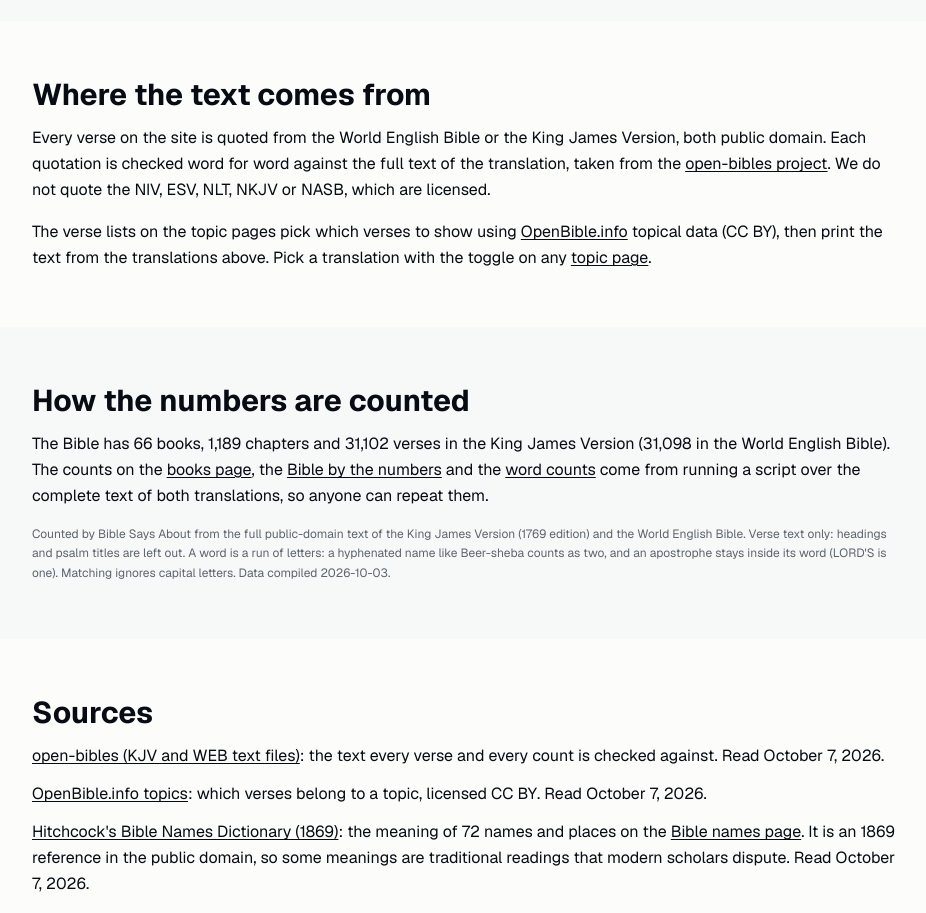
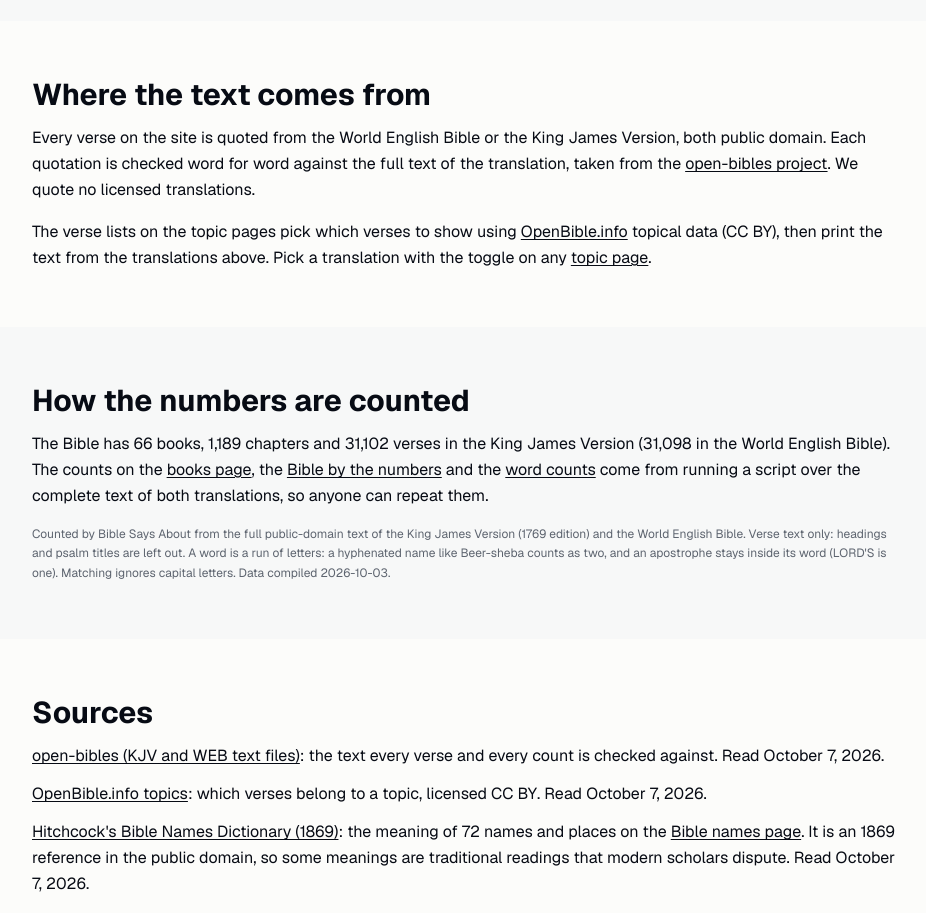
Before and after one commit to rdoyle99/biblesaysabout.com, a Next.js app: page /about in a window 1280 px wide. Shown: the part 1040-1953 px from the top of the page, without its empty margins (176-1102 px from the left). Built offline with nearby package versions, Linux system fonts and the light colour scheme.

Commit message:
about page: say we quote no licensed translations (matches the ledger)
Co-Authored-By: Claude Opus 5.5 <noreply@anthropic.com>
Claude-Session: https://claude.ai/code/session_01JSza6umvJ6972eMPd487Fn

```diff
--- a/app/about/page.js
+++ b/app/about/page.js
@@ -99,7 +99,7 @@ export default function About() {
             <a href="https://github.com/seven1m/open-bibles" rel="noopener" className="underline underline-offset-2 hover:text-primary">
               open-bibles project
             </a>
-            . We do not quote the NIV, ESV, NLT, NKJV or NASB, which are licensed.
+            . We quote no licensed translations.
           </p>
           <p className="leading-relaxed">
             The verse lists on the topic pages pick which verses to show using{" "}
```
